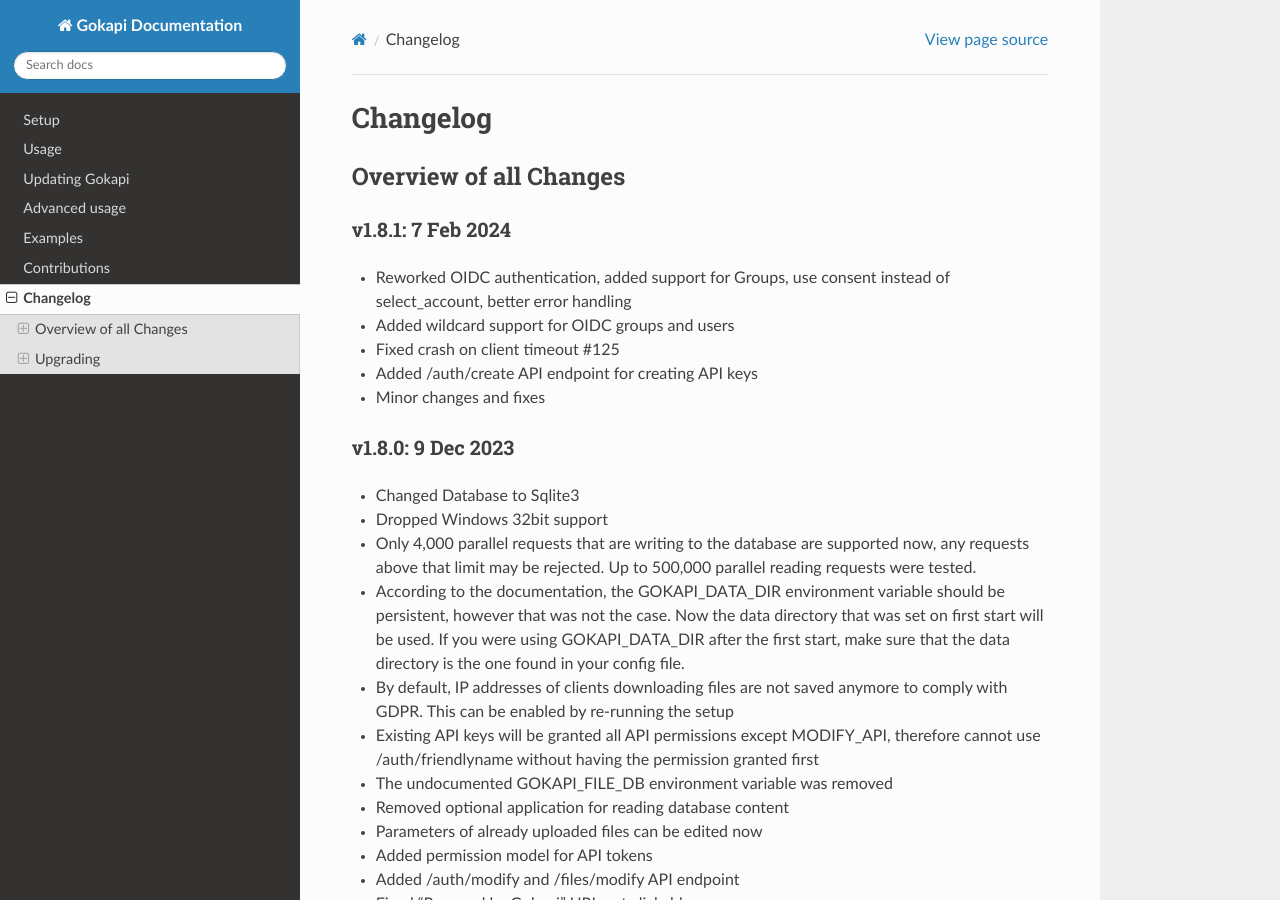
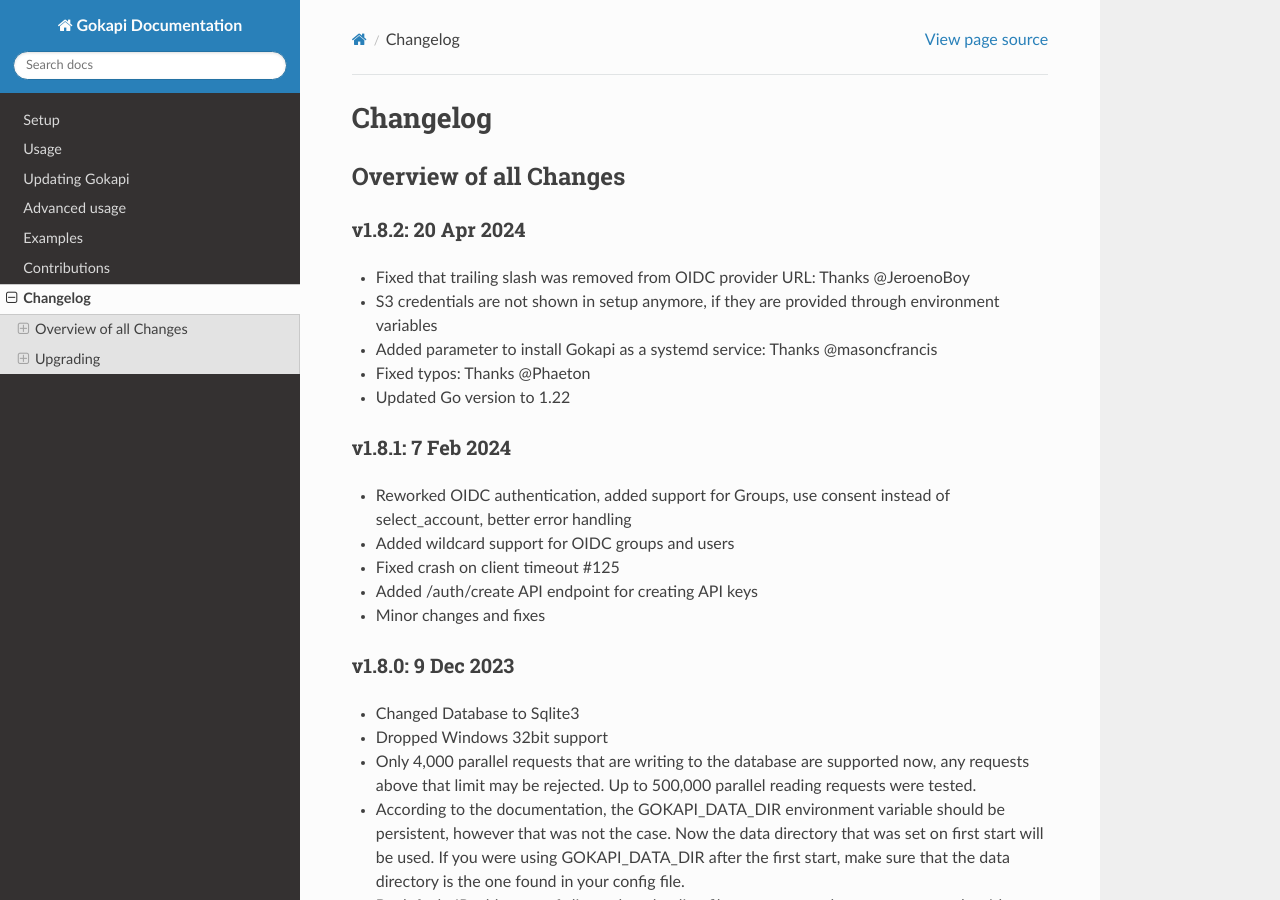
Before and after one commit to Forceu/Gokapi, a Sphinx documentation site: the page built from docs/changelog.rst, in a window 1280 px wide and 900 px high. Built offline with Sphinx 7.4.7 and the Read the Docs theme 2.0.0, drawn with Linux system fonts in a browser that asks for light colours; some of the changed text lies outside the part shown.

Commit message:
Updated docs for new docker image, fixed typos

```diff
--- a/docs/changelog.rst
+++ b/docs/changelog.rst
@@ -6,6 +6,16 @@
 
 Overview of all Changes
 -----------------------
+
+v1.8.2: 20 Apr 2024
+^^^^^^^^^^^^^^^^^^^^^^^^^^^^^^^^^^^^^^
+
+* Fixed that trailing slash was removed from OIDC provider URL: Thanks @JeroenoBoy
+* S3 credentials are not shown in setup anymore, if they are provided through environment variables
+* Added parameter to install Gokapi as a systemd service: Thanks @masoncfrancis
+* Fixed typos: Thanks @Phaeton
+* Updated Go version to 1.22
+
 
 v1.8.1: 7 Feb 2024
 ^^^^^^^^^^^^^^^^^^^^^^^^^^^^^^^^^^^^^^
@@ -200,7 +210,7 @@
 * You need to update to Gokapi 1.3 before updating to Gokapi 1.5
 * After the upgrade the config file can be read-only
 * Initial setup has to be done through a web interface now, setting Gokapi up through env variables is not possible anymore
-* If you would like to use new features like a different authentication method, please run Gokapi with the paramter ``--reconfigure`` to open the setup
+* If you would like to use new features like a different authentication method, please run Gokapi with the parameter ``--reconfigure`` to open the setup
 * If you set the length of the file ID to 80 or more, you need to delete all files before running this update
 
 Upgrading to 1.3
--- a/docs/examples.rst
+++ b/docs/examples.rst
@@ -115,7 +115,7 @@
 
 
 * Set ``authorization_policy`` to ``two_factor`` to use OTP or a hardware key.
-* If ``consent_mode`` is ``pre-configured``, the user has the option to remember consent. That way you can use a lower ``Recheck identity`` interval in Gokapi. Logout through the Gokapi interface will not be possible anymore, unless the user logs out their Authelia account. If the option is set to  ``explicit``, the user always has to grant the permission aftter the ``Recheck identity`` interval has passed
+* If ``consent_mode`` is ``pre-configured``, the user has the option to remember consent. That way you can use a lower ``Recheck identity`` interval in Gokapi. Logout through the Gokapi interface will not be possible anymore, unless the user logs out their Authelia account. If the option is set to  ``explicit``, the user always has to grant the permission after the ``Recheck identity`` interval has passed
 * ``scopes`` may exclude ``email`` and ``groups`` if these are not required for authentication, e.g. if all users registered with Authelia may access Gokapi.
 * Make sure ``redirect_uris`` is set to the correct value
 
--- a/docs/update.rst
+++ b/docs/update.rst
@@ -13,7 +13,7 @@
 
   docker pull f0rc3/gokapi:YOURTAG
 
-Then stop the running container and follow the same steps as in SETUP. All userdata will be preserved, as it is saved to the bbuddy volume (-v command)
+Then stop the running container and follow the same steps as in SETUP. All userdata will be preserved, as it is saved to the ``gokapi-data`` and ``gokapi-data`` volume (``-v`` argument during creation)
 
 **********
 Bare Metal
--- a/docs/usage.rst
+++ b/docs/usage.rst
@@ -31,7 +31,7 @@
 
 Once you uploaded an file, you will see the options *Copy URL* and *Copy Hotlink*. By clicking on *Copy URL*, you copy the URL for the Download page to your clipboard. A user can then download the file from that page.
 
-If a file does not require client-side decryption, you can also use the *Copy Hotlink* button. The hotlink URL is a direct link to the file and can for example be posted as an image on a forum or on a website. Each view counts as a download. Although Gokapi sets a Header to explicitly disallow caching, some browsers or external caches may still cache the image if they are not complient.
+If a file does not require client-side decryption, you can also use the *Copy Hotlink* button. The hotlink URL is a direct link to the file and can for example be posted as an image on a forum or on a website. Each view counts as a download. Although Gokapi sets a Header to explicitly disallow caching, some browsers or external caches may still cache the image if they are not compliant.
 
 
 File deletion
```
Also changed, not shown: docs/setup.rst (+8 -6 lines).
